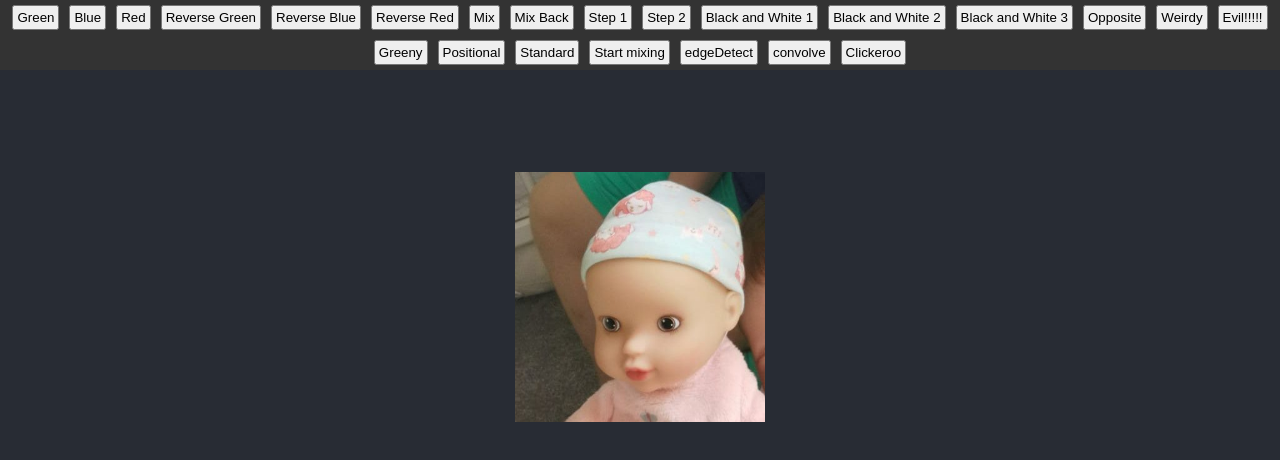
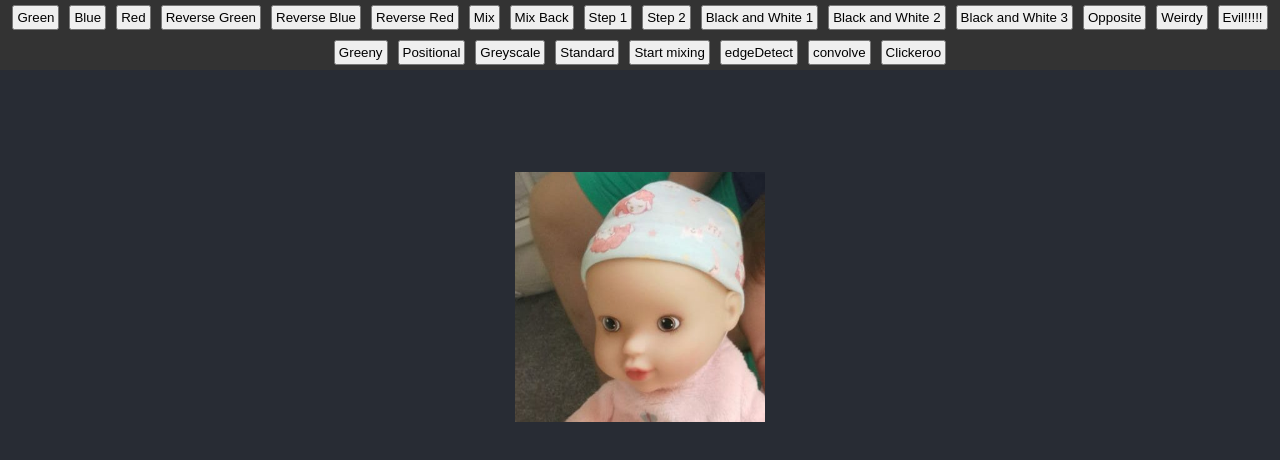
Before and after one commit to GMWilkinson/image-thingy, a React (Create React App) app: page / in a window 1280 px wide. Shown: the top 460 px of the page. Built offline with nearby package versions, Linux system fonts and the light colour scheme.

Commit message:
fix convolve function; add greyscale filter

```diff
--- a/src/App.js
+++ b/src/App.js
@@ -67,7 +67,8 @@ function App() {
           imageData[imageIndex].width
         ))
       } else if (type === 'convolve') {
-        setConvertedPixels(convolve(imageData[imageIndex].data, imageData[imageIndex]))
+        //const bw = applyEffect(filterEffect.greyscale.function, imageData[imageIndex].data)
+        setConvertedPixels(convolve(imageData[imageIndex].data, imageData[imageIndex].width))
       } else {
         const effect = filterEffect[type] || filterEffect.standard
         const pixelData = imageData[imageIndex].data
--- a/src/filterEffects.js
+++ b/src/filterEffects.js
@@ -152,6 +152,13 @@ const filterEffects = {
       ]
     }
   },
+  'greyscale': {
+    name: 'Greyscale',
+    function: (r,g,b,a) => {
+      const grey = (r+g+b)*0.3333
+      return [grey,grey,grey,a]
+    }
+  },
   'standard': {
 		name: 'Standard',
 		function: (r, g, b, a) => [r, g, b, a]
--- a/src/util.js
+++ b/src/util.js
@@ -69,7 +69,7 @@ const convolve = (
 ) => {
   const convolution = []
   const maskSize = kernel.mask.length
-  const maskOffset = maskSize - 1 * 0.5
+  const maskOffset = (maskSize - 1) * 0.5
   const factor = 1/kernel.normal
   const w4 = width * 4
   let pixelYOffset = 0
```
